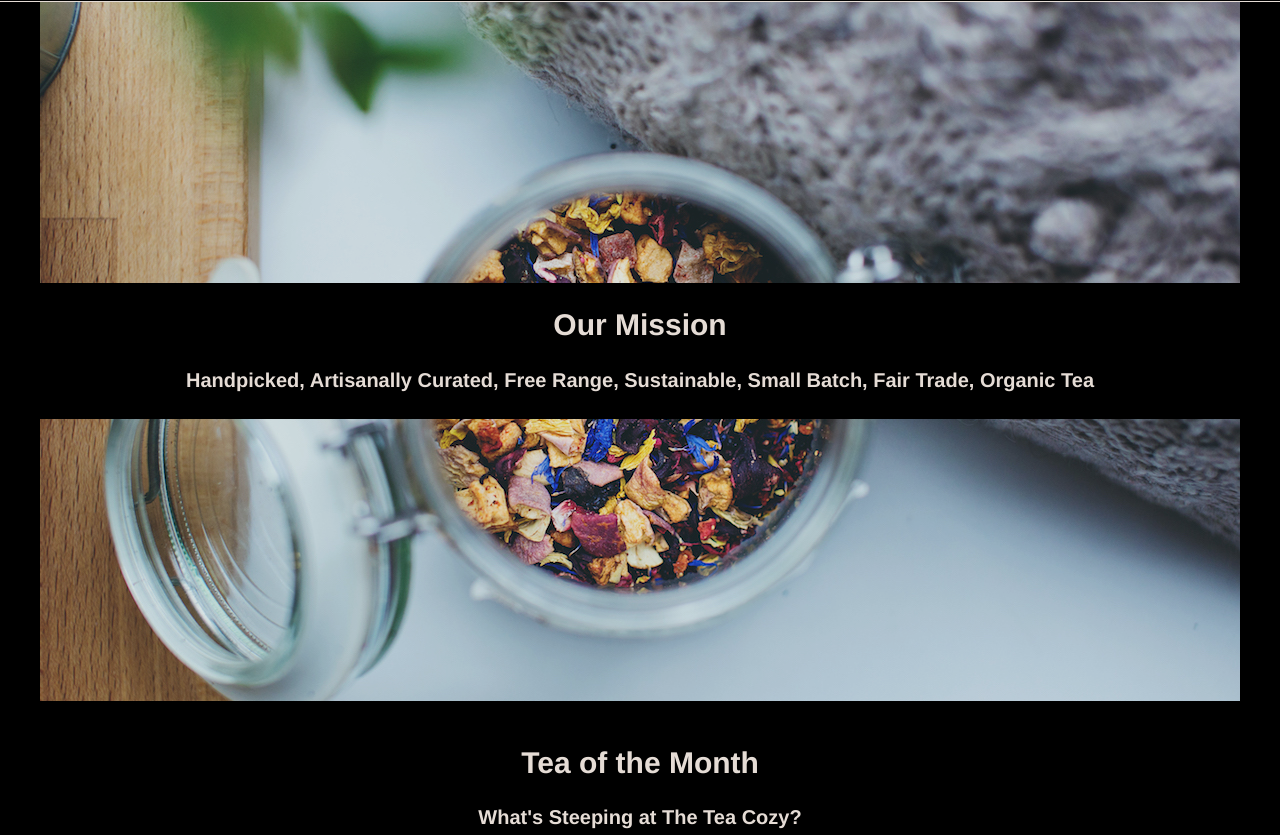
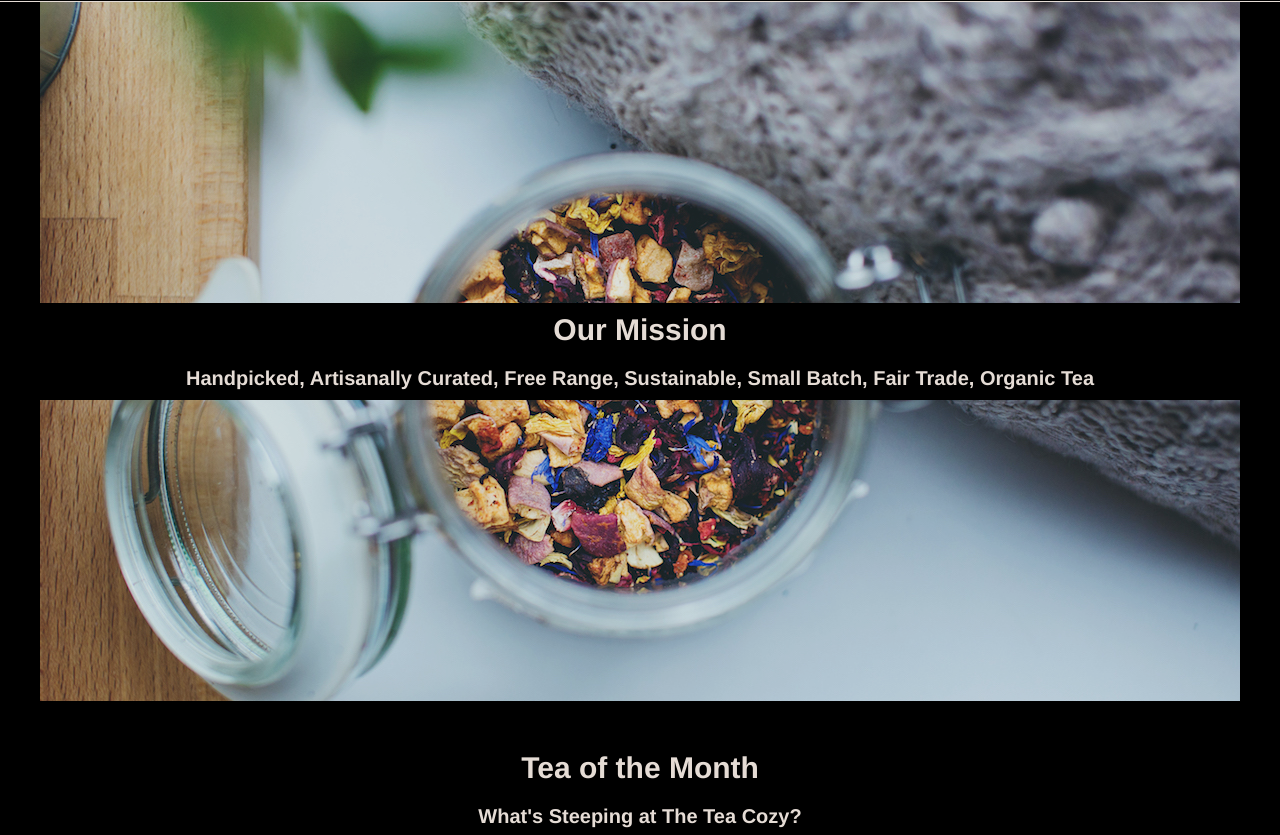
Before and after one commit to gaddes/TeaCozy, a plain HTML site: page index.html in a window 1280 px wide. Shown: the part 76-911 px from the top of the page. Drawn offline with Linux system fonts and the light colour scheme.

Commit message:
Fix margins for h2 and h4 elements.

```diff
--- a/resources/css/style.css
+++ b/resources/css/style.css
@@ -6,6 +6,14 @@ body {
   background-color: black;
   opacity: 0.9;
   text-align: center;
+}
+
+h2 {
+  margin: 0 0 0 0;
+}
+
+h4 {
+  margin: 0 0 0 0;
 }
 
 header {
@@ -63,17 +71,27 @@ header nav a {
   background-color: black;
 }
 
+.mission-text h2 {
+  margin-top: 10px;
+  margin-bottom: 20px;
+}
+
+.mission-text h4 {
+  margin-top: 10px;
+  margin-bottom: 10px;
+}
+
 .teaofthemonth {
   width: 1000px;
-  margin: 0 auto 0 auto;
+  margin: 20px auto 0 auto;
 }
 
 .teaofthemonth-text {
-  padding: 20px 0 10px 0;
+  padding: 30px 0 10px 0;
 }
 
 .teaofthemonth-text h4 {
-  margin-bottom: 0;
+  margin-top: 20px;
 }
 
 .teaofthemonth-images {
```
